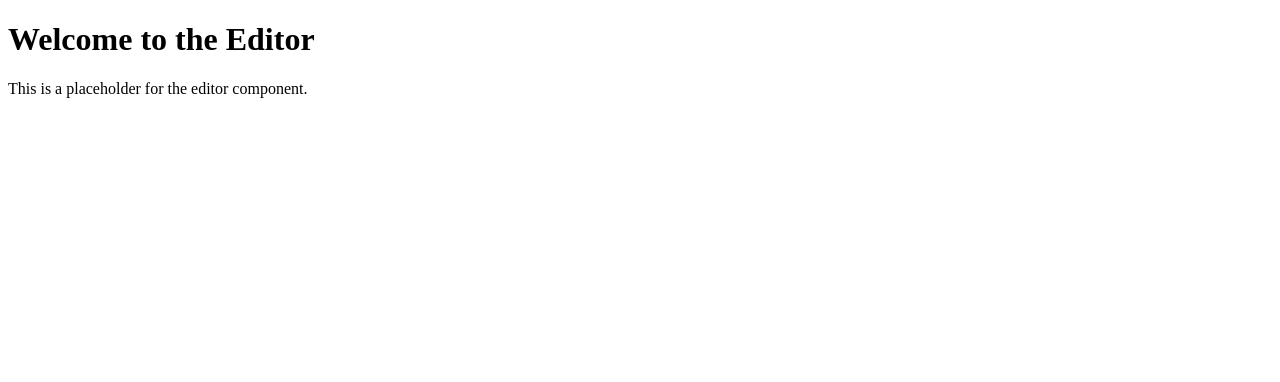
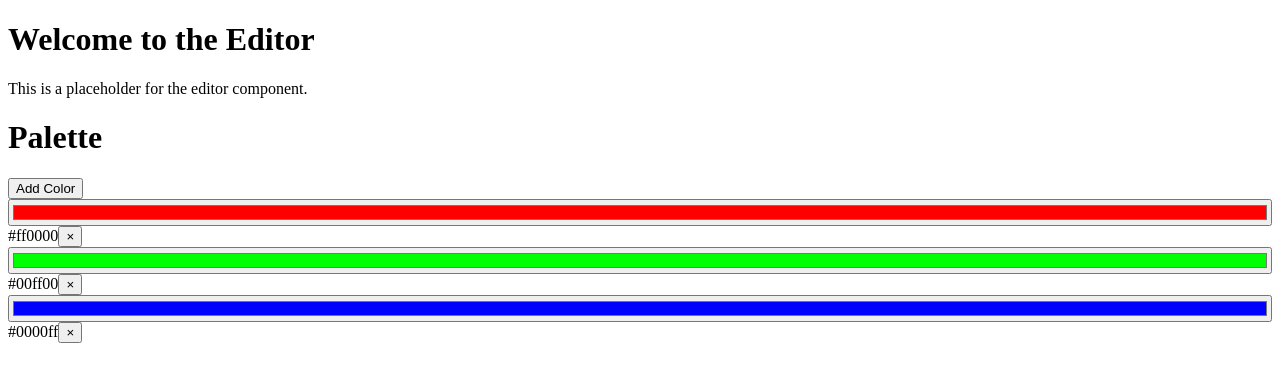
Before and after one commit to chipbell4/peach.js, a React app in the folder editor/: page / in a window 1280 px wide. Shown: the top 382 px of the page. Built offline with nearby package versions, Linux system fonts and the light colour scheme.

Commit message:
A small palette picker

```diff
--- a/editor/src/index.tsx
+++ b/editor/src/index.tsx
@@ -1,11 +1,16 @@
 import React from 'react';
 import { createRoot } from 'react-dom/client';
+
+import Palette from './palette';
 
 const App = () => {
     return (
         <div>
         <h1>Welcome to the Editor</h1>
         <p>This is a placeholder for the editor component.</p>
+        <p>
+            <Palette startingColors={["#ff0000", "#00ff00", "#0000ff"]} />
+        </p>
         </div>
     );
 };
--- /dev/null
+++ b/editor/src/palette.tsx
@@ -0,0 +1,42 @@
+import React from 'react';
+
+const Palette = ({ startingColors = ["#ff0000"] }) => {
+
+    const [colors, setColors] = React.useState(startingColors);
+
+    const pickers = colors.map((color, index) => {
+        const onChange = (event) => {
+            colors[index] = event.target.value;
+            setColors([...colors]);
+        };
+
+        const removeColor = () => {
+            const newColors = colors.filter((_, i) => i !== index);
+            setColors(newColors);
+        };
+
+        return (
+            <div key={index}>
+                <label>
+                    <input type="color" value={color} onChange={onChange} style={{ width: '100%' }} />
+                    { color }
+                </label>
+                <button onClick={removeColor}>&times;</button>
+            </div>
+        );
+    });
+
+    const addColor = () => {
+        setColors([...colors, "#000000"]);
+    };
+
+    return (
+        <div>
+            <h1>Palette</h1>
+            <button onClick={addColor}>Add Color</button>
+            { pickers }
+        </div>
+    );
+}
+
+export default Palette;
```
